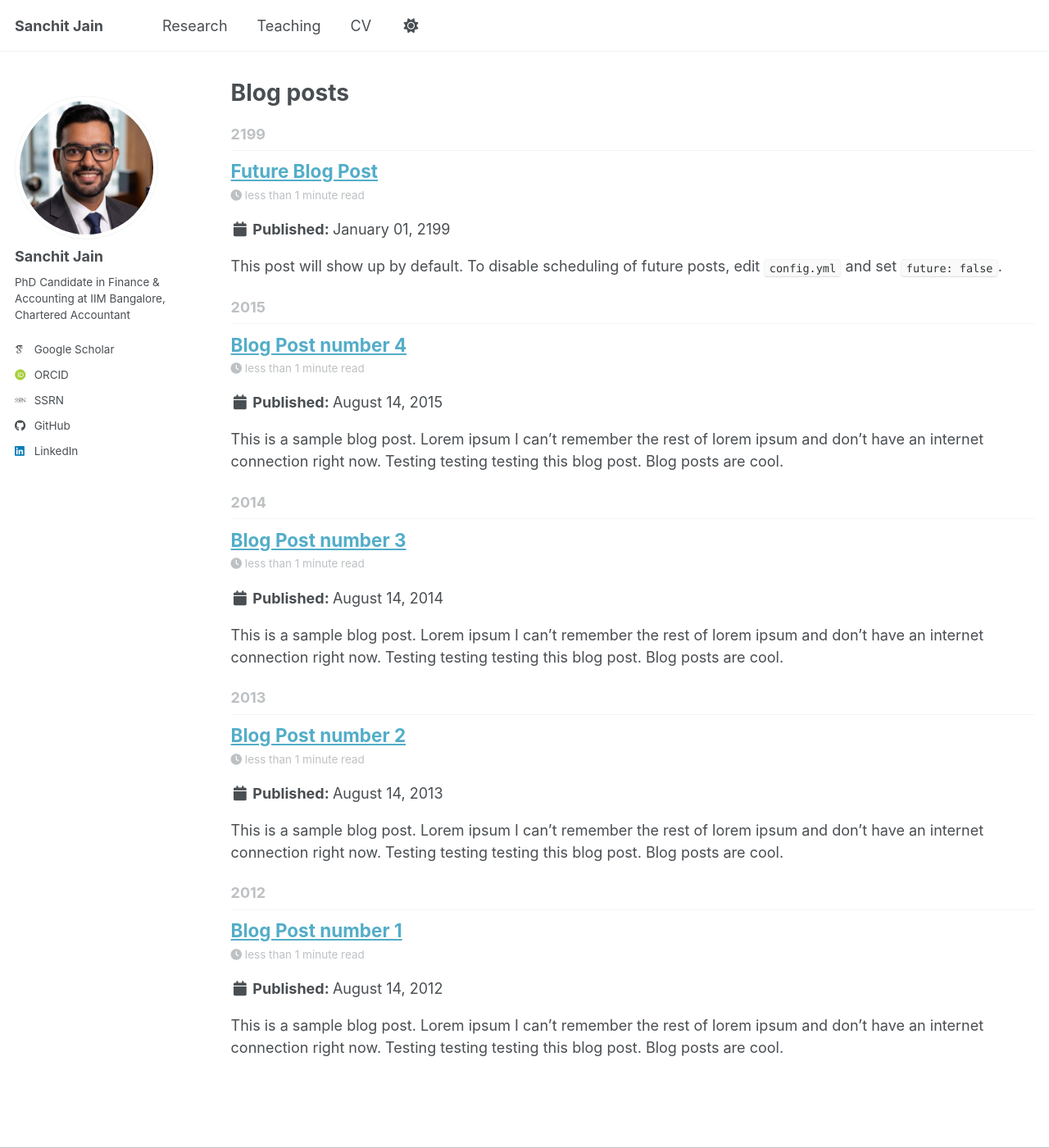
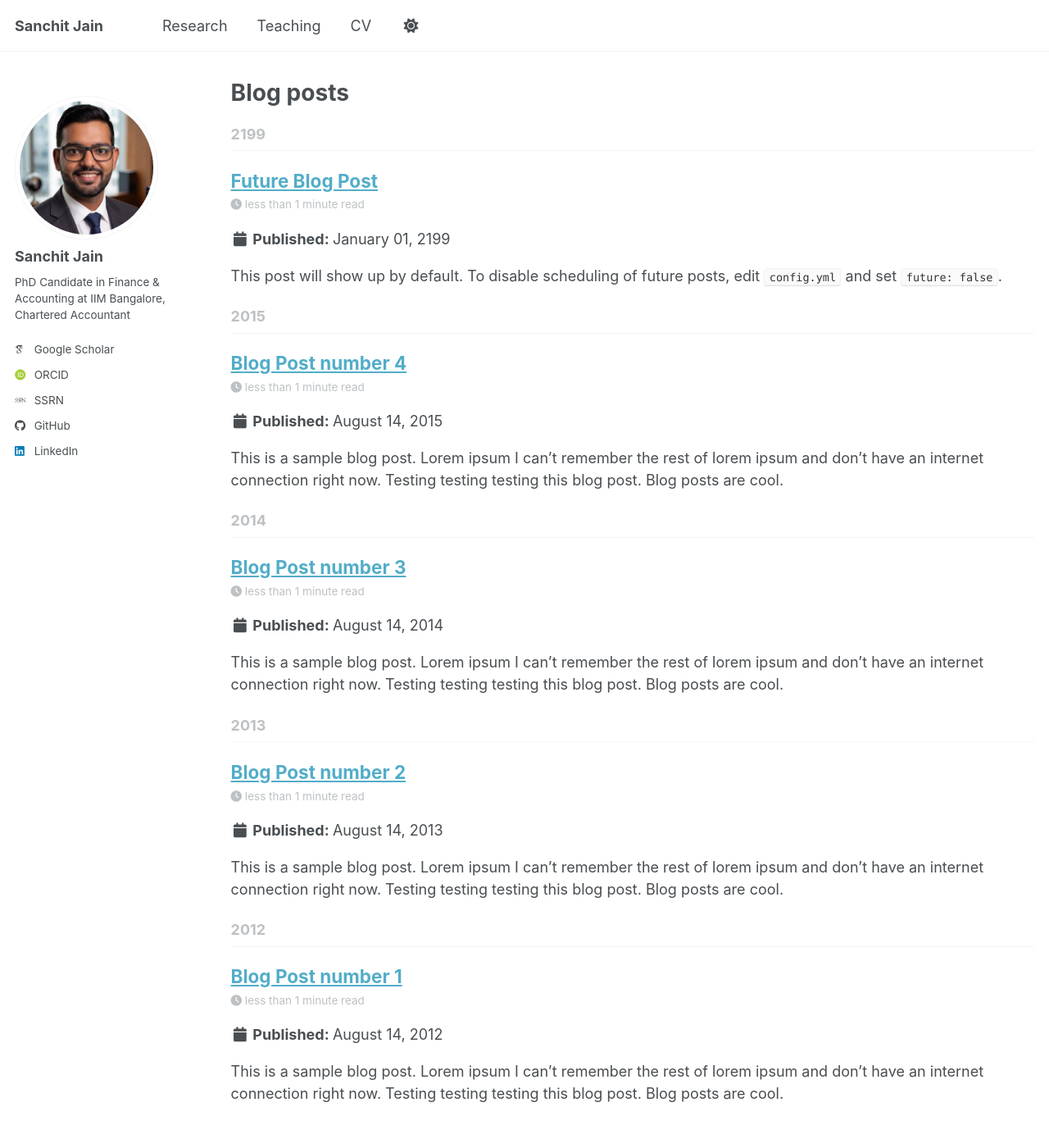
Before and after one commit to casanchitjain/casanchitjain.github.io, a Jekyll site: the page built from _pages/year-archive.html, in a window 1280 px wide and 1400 px high. Shown: the whole window at 82% size. Built offline with Jekyll 4.4.1, drawn with Linux system fonts in a browser that asks for light colours; some web fonts are replaced; a script bundle is joined from its source files by our own code; library files that are not in the unit come from our copies.

```diff
--- a/_sass/layout/_archive.scss
+++ b/_sass/layout/_archive.scss
@@ -35,7 +35,7 @@
   border-bottom: 1px solid var(--global-border-color);
 
   + .list__item .archive__item-title {
-    margin-top: 0.5em;
+    margin-top: 1em;
   }
 }
 
@@ -64,6 +64,15 @@
   & + p {
     text-indent: 0;
   }
+}
+
+/* Tighten spacing for publication metadata */
+.archive__item p {
+  margin-bottom: 0.3em;
+}
+
+.archive__item p:last-of-type {
+  margin-bottom: 1em;
 }
 
 .archive__item-teaser {
```
